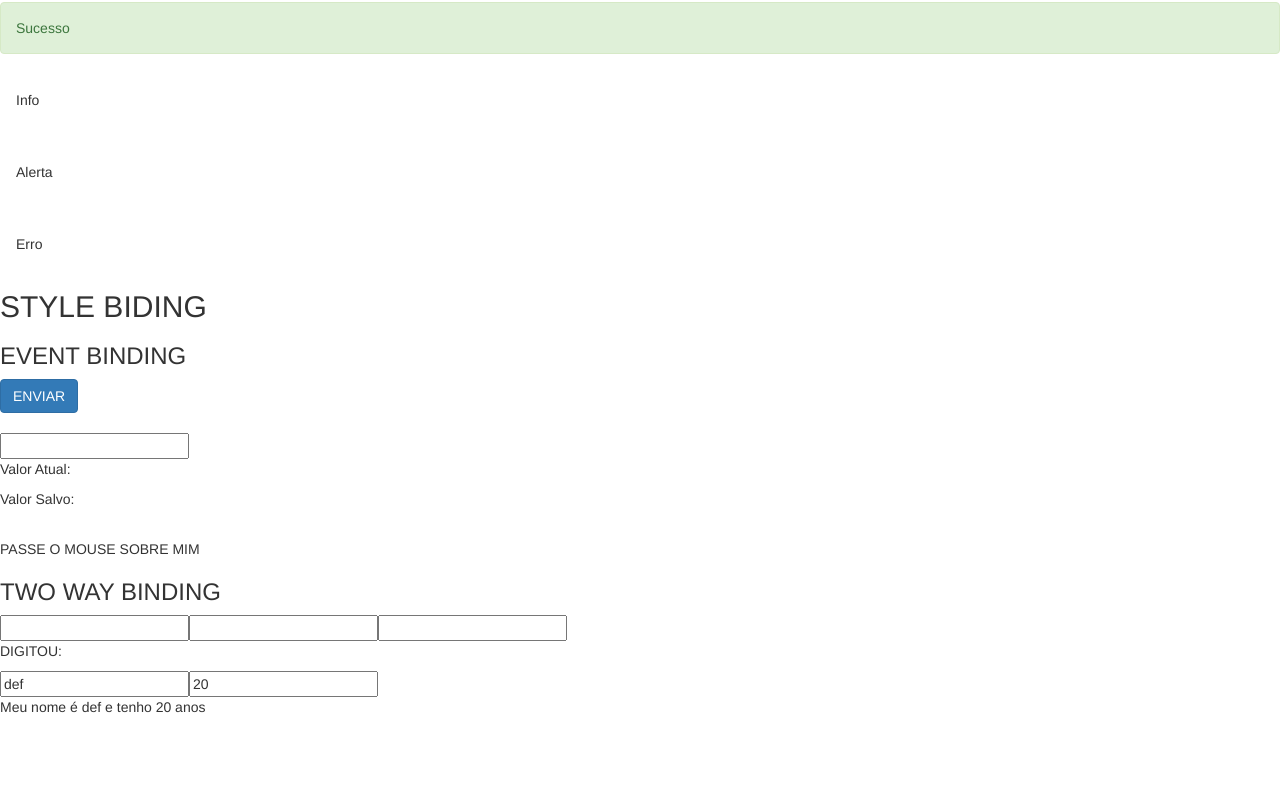
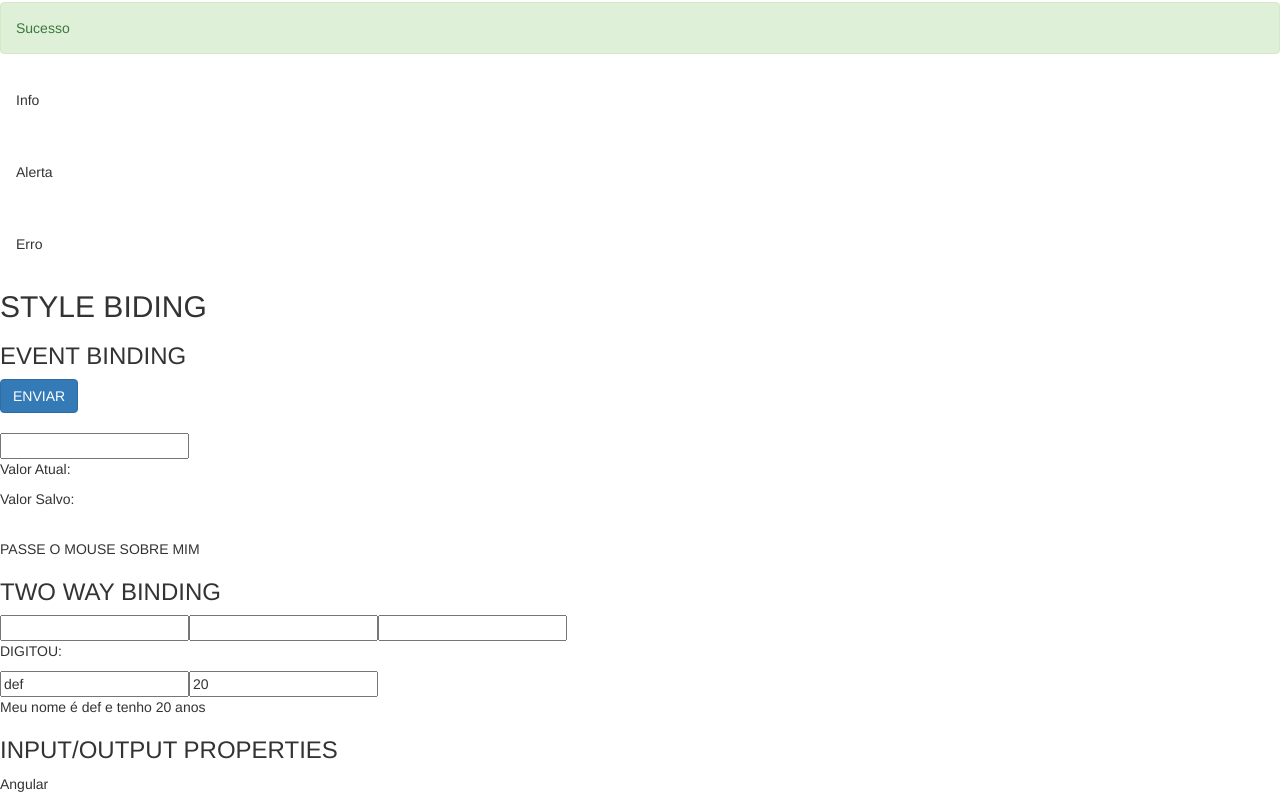
Before and after one commit to Murilo-MRS/Angular-data-binding, an Angular app: page / in a window 1280 px wide. Shown: the part 1066-1870 px from the top of the page. Before the commit the page ends 1793 px from the top, so only its background shows below. Built offline with nearby package versions, Linux system fonts and the light colour scheme.

Commit message:
[Dev] input property

```diff
--- a/src/app/app.module.ts
+++ b/src/app/app.module.ts
@@ -7,12 +7,14 @@
 import { DataBindingComponent } from './data-binding/data-binding.component';
 import { InputPropertyComponent } from './input-property/input-property.component';
 import { MeuFormModule } from './meu-form/meu-form.module';
+import { OutputPropertyComponent } from './output-property/output-property.component';
 
 @NgModule({
   declarations: [
     AppComponent,
     DataBindingComponent,
-    InputPropertyComponent
+    InputPropertyComponent,
+    OutputPropertyComponent
   ],
   imports: [
     BrowserModule,
--- a/src/app/data-binding/data-binding.component.html
+++ b/src/app/data-binding/data-binding.component.html
@@ -100,3 +100,11 @@
   </article>
 </section>
 <app-meu-form></app-meu-form>
+
+<section class="input-out-properties">
+
+  <article>
+    <h3>INPUT/OUTPUT PROPERTIES</h3>
+    <app-curso [nome]="nomeDoCurso"></app-curso>
+  </article>
+</section>
--- a/src/app/data-binding/data-binding.component.ts
+++ b/src/app/data-binding/data-binding.component.ts
@@ -13,13 +13,8 @@
   valorAtual: string = '';
   valorSalvo: string = '';
   isMouseOver: boolean = false;
-  nome : string = '';
 
-  pessoa : any = {
-    nome: 'def',
-    idade: 20
-  }
-
+  nomeDoCurso: string = 'Angular';
 
   getValor() {
     return 1;
--- a/src/app/input-property/input-property.component.html
+++ b/src/app/input-property/input-property.component.html
@@ -1 +1,3 @@
-<p>input-property works!</p>
+<p>
+  {{ nomeCurso }}
+</p>
--- /dev/null
+++ b/src/app/output-property/output-property.component.html
@@ -0,0 +1 @@
+<p>output-property works!</p>
--- /dev/null
+++ b/src/app/output-property/output-property.component.ts
@@ -0,0 +1,15 @@
+import { Component, OnInit } from '@angular/core';
+
+@Component({
+  selector: 'app-output-property',
+  templateUrl: './output-property.component.html',
+  styleUrls: ['./output-property.component.scss']
+})
+export class OutputPropertyComponent implements OnInit {
+
+  constructor() { }
+
+  ngOnInit(): void {
+  }
+
+}
```
Also changed, not shown: src/app/input-property/input-property.component.ts (+7 -3 lines), src/app/output-property/output-property.component.scss (added), 1 other file (tests, documents, lock files or other folders).
